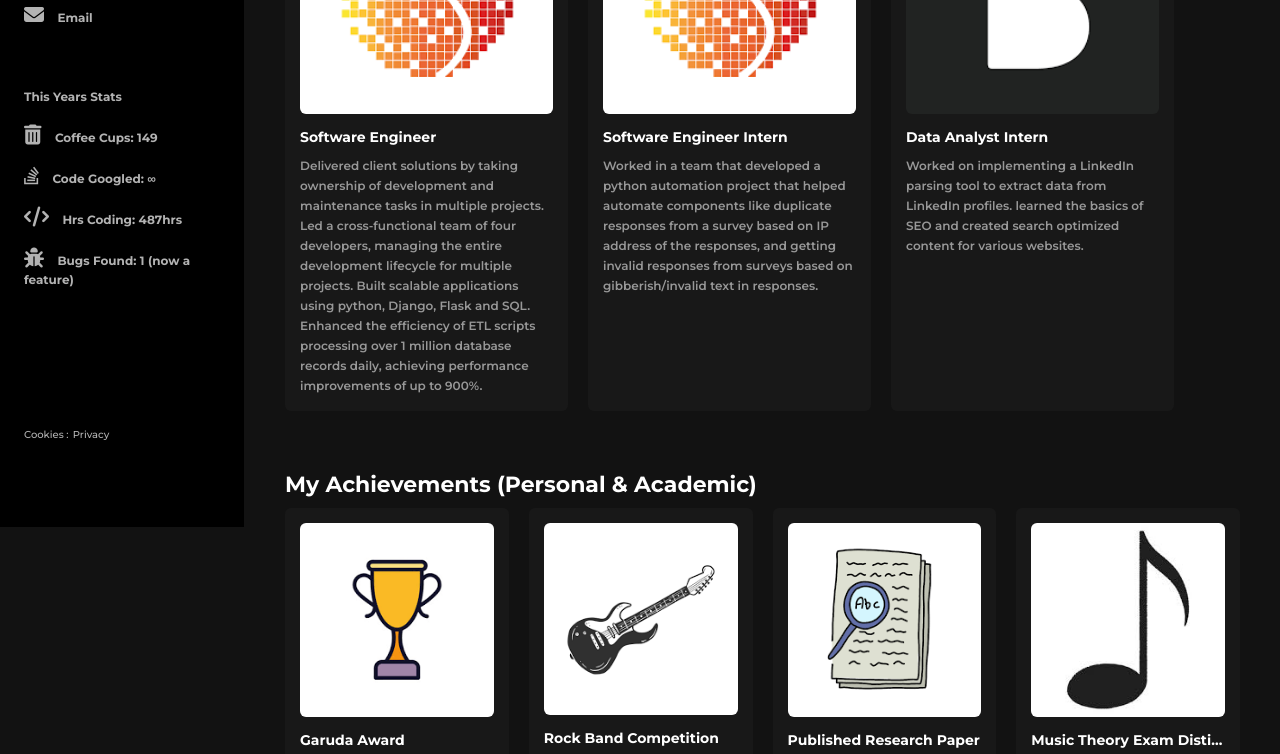
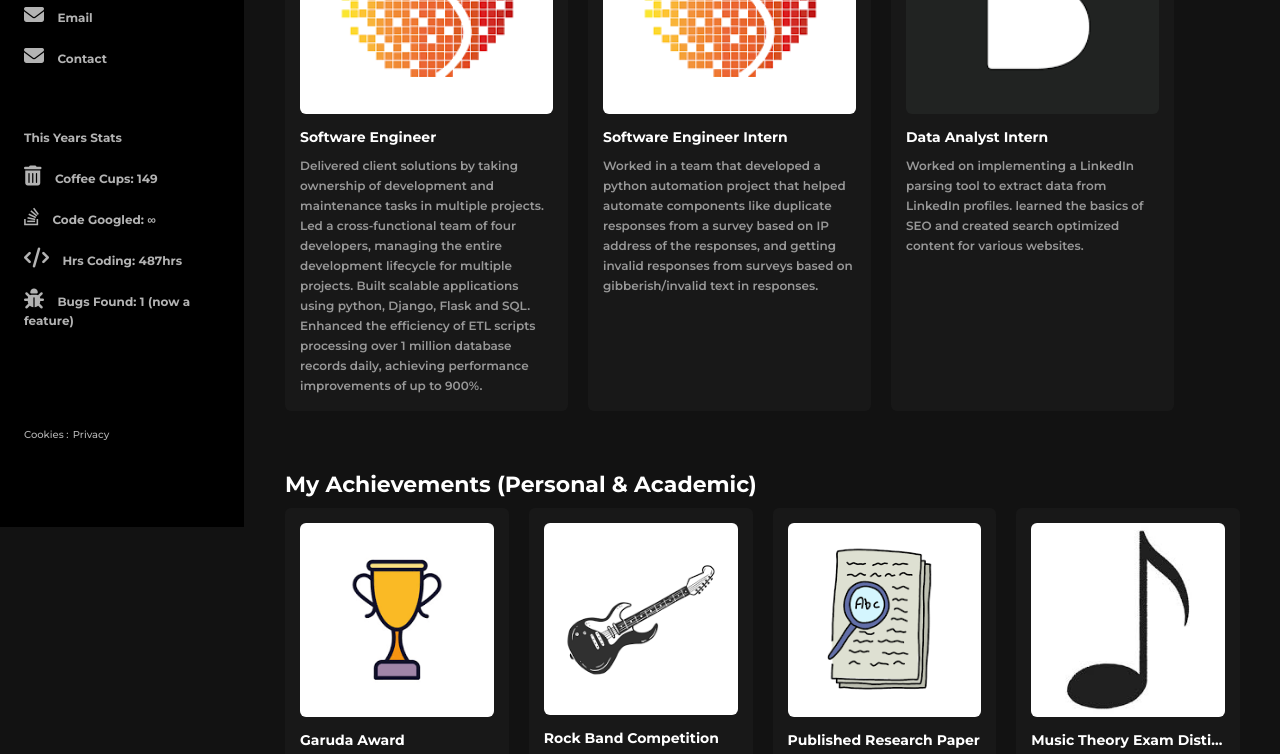
Before and after one commit to sahuel/MDI-Creative-CV, a plain HTML site: page index.html in a window 1280 px wide. Shown: the part 273-1027 px from the top of the page. Drawn offline with Linux system fonts and the light colour scheme.

Commit message:
Update index.html

```diff
--- a/index.html
+++ b/index.html
@@ -59,7 +59,14 @@
                 <li>
                     <a href="#">
                         <span class="fa fas fa-envelope"></span>
-                        <a href="mailto: pgdm25sahil_g@mdi.ac.in">Email</a>
+                        <a href="mailto: sahilshubhamganguly@gmail.com">Email</a>
+                    </a>
+                </li>
+
+                <li>
+                    <a href="#">
+                        <span class="fa fas fa-envelope"></span>
+                        <a href="tel: +917042243169">Contact</a>
                     </a>
                 </li>
             </ul>
```
